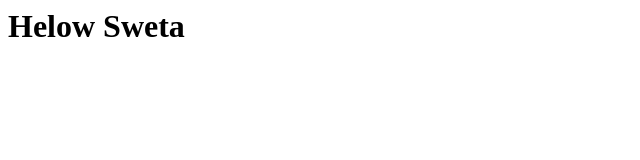
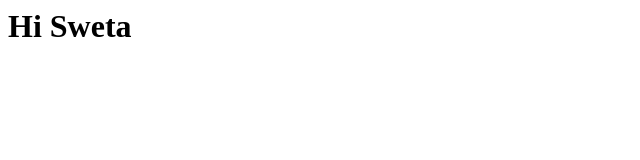
Before and after one commit to swetapanday/swetapanday.github.io, a plain HTML site: page index.html in a window 1280 px wide. Shown: the whole page, without its empty margins (0-640 px from the left). Drawn offline with Linux system fonts and the light colour scheme.

Commit message:
Add files via upload

```diff
--- a/index.html
+++ b/index.html
@@ -1,4 +1,4 @@
 
 
 
-<h1>Helow Sweta</h1>
+<h1>Hi Sweta</h1>
```
